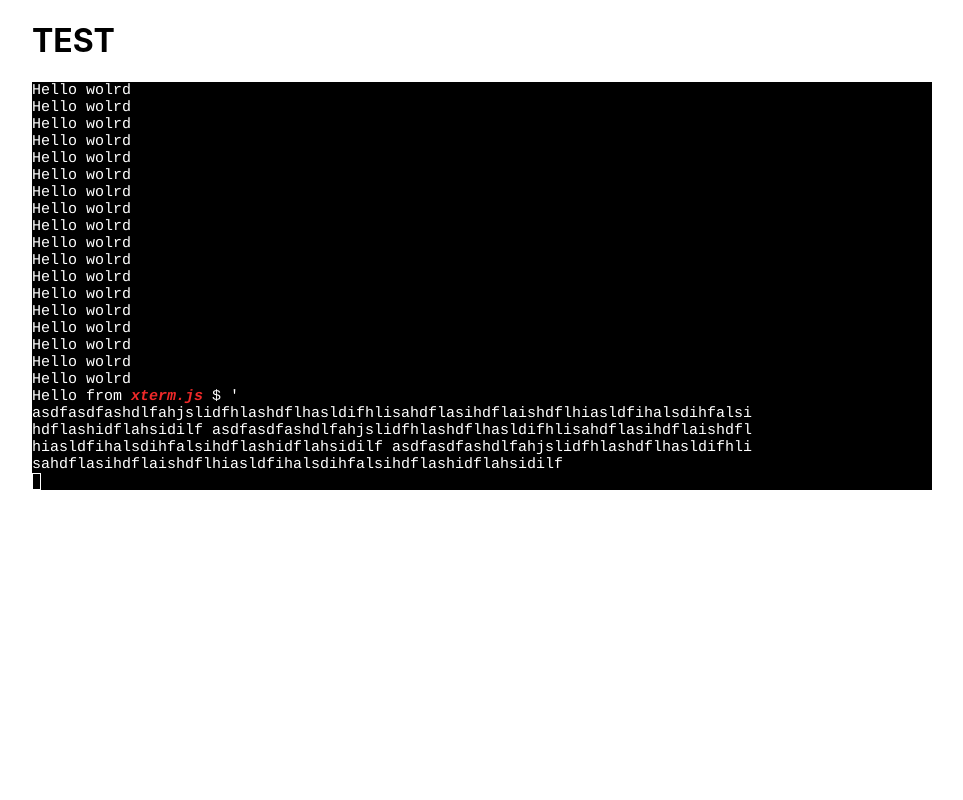
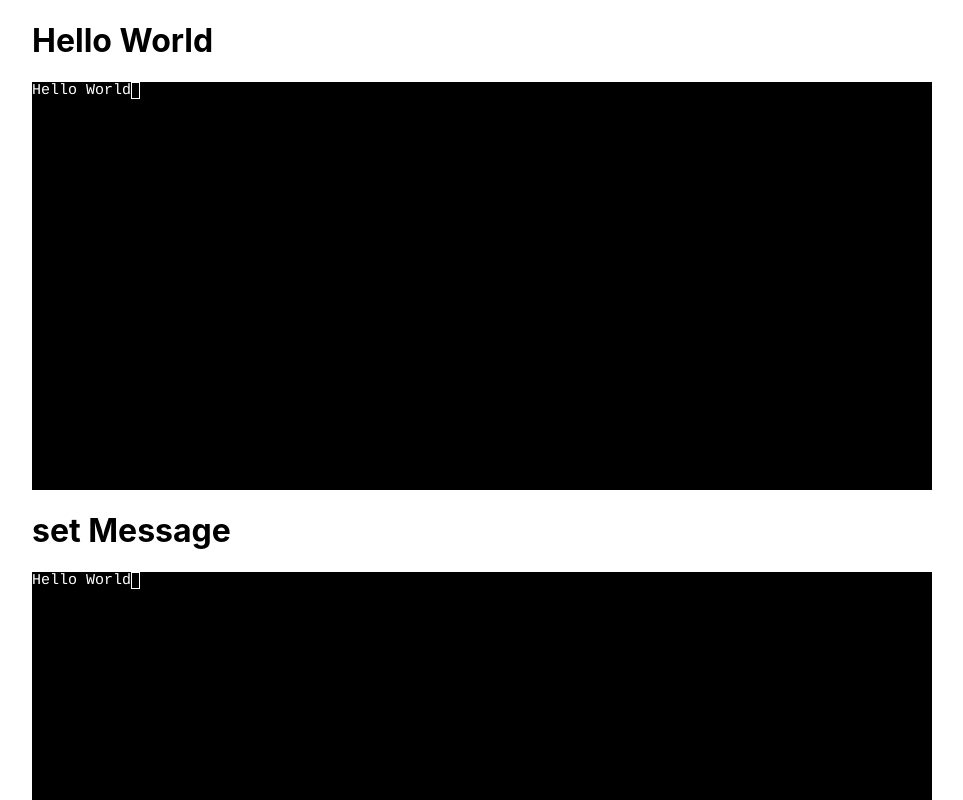
Before and after one commit to chequer-io/qp-xtermjs, a Next.js app: page / in a window 1280 px wide. Shown: the top 800 px of the page, without its empty margins (158-1121 px from the left). Built offline with nearby package versions, Linux system fonts and the light colour scheme.

Commit message:
add examples

```diff
--- a/QPXterm/index.tsx
+++ b/QPXterm/index.tsx
@@ -2,6 +2,7 @@ import * as React from 'react';
 import { Terminal, ITerminalOptions, ITerminalAddon } from 'xterm';
 
 export interface IQPXTermProps {
+  forwardedRef?: React.MutableRefObject<QPXterm>;
   className?: string;
   options?: ITerminalOptions;
   addons?: Array<ITerminalAddon>;
--- /dev/null
+++ b/examples/HelloWorld.tsx
@@ -0,0 +1,26 @@
+import React, { useCallback, useRef } from 'react';
+import QPXterm from '../QPXterm';
+import { Terminal } from 'xterm';
+
+const HelloWorld: React.FC = () => {
+  const terminalRef = useRef<Terminal | null>(null);
+
+  const initMessage = useCallback(() => {
+    if (terminalRef.current) {
+      terminalRef.current?.write('Hello World');
+    }
+  }, []);
+
+  const onDidMount = useCallback((terminal: Terminal) => {
+    terminalRef.current = terminal;
+    initMessage();
+  }, []);
+
+  return (
+    <>
+      <QPXterm onDidMount={onDidMount} />
+    </>
+  );
+};
+
+export default HelloWorld;
--- /dev/null
+++ b/examples/SetMessage.tsx
@@ -0,0 +1,26 @@
+import React, { useCallback, useRef } from 'react';
+import QPXterm from '../QPXterm';
+import { Terminal } from 'xterm';
+
+const SetMessage: React.FC = () => {
+  const terminalRef = useRef<Terminal | null>(null);
+
+  const initMessage = useCallback(() => {
+    if (terminalRef.current) {
+      terminalRef.current?.write('Hello World');
+    }
+  }, []);
+
+  const onDidMount = useCallback((terminal: Terminal) => {
+    terminalRef.current = terminal;
+    initMessage();
+  }, []);
+
+  return (
+    <>
+      <QPXterm onDidMount={onDidMount} />
+    </>
+  );
+};
+
+export default SetMessage;
--- a/pages/index.tsx
+++ b/pages/index.tsx
@@ -1,19 +1,18 @@
 import type { NextPage } from 'next';
 import Head from 'next/head';
 import { Container } from '../styles/Layouts';
-import { IQPXTermProps } from '../QPXterm';
 import dynamic from 'next/dynamic';
 import 'xterm/css/xterm.css';
-import { useRef } from 'react';
-import { Terminal } from 'xterm';
 
-const DynamicQPXterm = dynamic<IQPXTermProps>(() => import('../QPXterm'), {
+const DynamicHelloWorld = dynamic(() => import('../examples/HelloWorld'), {
+  ssr: false,
+});
+
+const DynamicSetMessage = dynamic(() => import('../examples/SetMessage'), {
   ssr: false,
 });
 
 const Home: NextPage = () => {
-  const terminalRef = useRef<Terminal>();
-
   return (
     <div>
       <Head>
@@ -23,48 +22,11 @@ const Home: NextPage = () => {
       </Head>
 
       <Container>
-        <h1>TEST</h1>
-        <DynamicQPXterm
-          onDidMount={terminal => {
-            console.log(terminal);
-            terminalRef.current = terminal;
-            terminal.writeln('Hello wolrd');
-            terminal.writeln('Hello wolrd');
-            terminal.writeln('Hello wolrd');
-            terminal.writeln('Hello wolrd');
-            terminal.writeln('Hello wolrd');
-            terminal.writeln('Hello wolrd');
-            terminal.writeln('Hello wolrd');
-            terminal.writeln('Hello wolrd');
-            terminal.writeln('Hello wolrd');
-            terminal.writeln('Hello wolrd');
-            terminal.writeln('Hello wolrd');
-            terminal.writeln('Hello wolrd');
-            terminal.writeln('Hello wolrd');
-            terminal.writeln('Hello wolrd');
-            terminal.writeln('Hello wolrd');
-            terminal.writeln('Hello wolrd');
-            terminal.writeln('Hello wolrd');
-            terminal.writeln('Hello wolrd');
-            terminal.writeln('Hello wolrd');
-            terminal.writeln('Hello wolrd');
-            terminal.writeln('Hello wolrd');
-            terminal.writeln('Hello wolrd');
-            terminal.writeln('Hello wolrd');
-            terminal.writeln('Hello wolrd');
-            terminal.writeln('Hello wolrd');
-            terminal.writeln('Hello wolrd');
-            terminal.writeln('Hello wolrd');
-            terminal.writeln('Hello wolrd');
-            terminal.writeln('Hello wolrd');
-            terminal.writeln('Hello wolrd');
-            terminal.writeln('Hello wolrd');
-            terminal.writeln('Hello wolrd');
-            terminal.writeln('Hello wolrd');
-            terminal.writeln('Hello from \x1B[1;3;31mxterm.js\x1B[0m $ \'');
-            terminal.writeln('asdfasdfashdlfahjslidfhlashdflhasldifhlisahdflasihdflaishdflhiasldfihalsdihfalsihdflashidflahsidilf asdfasdfashdlfahjslidfhlashdflhasldifhlisahdflasihdflaishdflhiasldfihalsdihfalsihdflashidflahsidilf asdfasdfashdlfahjslidfhlashdflhasldifhlisahdflasihdflaishdflhiasldfihalsdihfalsihdflashidflahsidilf');
-          }}
-        />
+        <h1>Hello World</h1>
+        <DynamicHelloWorld />
+
+        <h1>set Message</h1>
+        <DynamicSetMessage />
       </Container>
     </div>
   );
```
